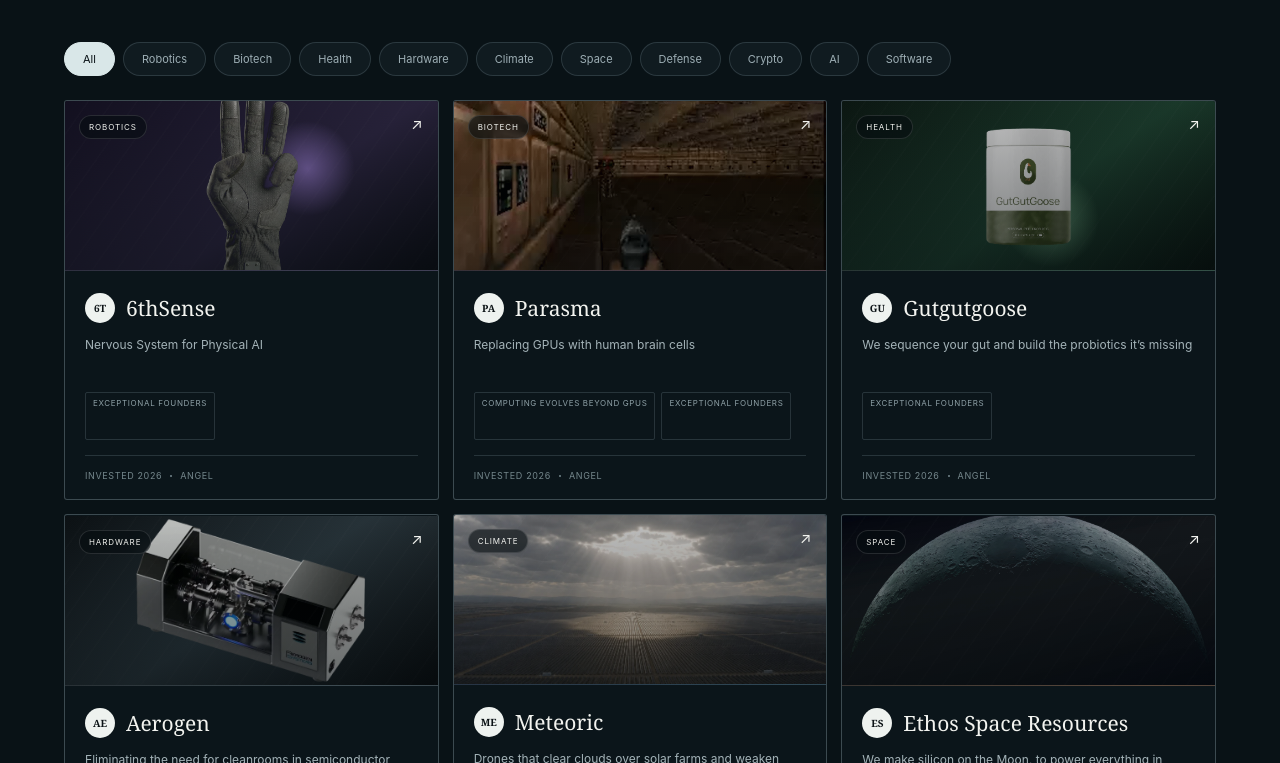
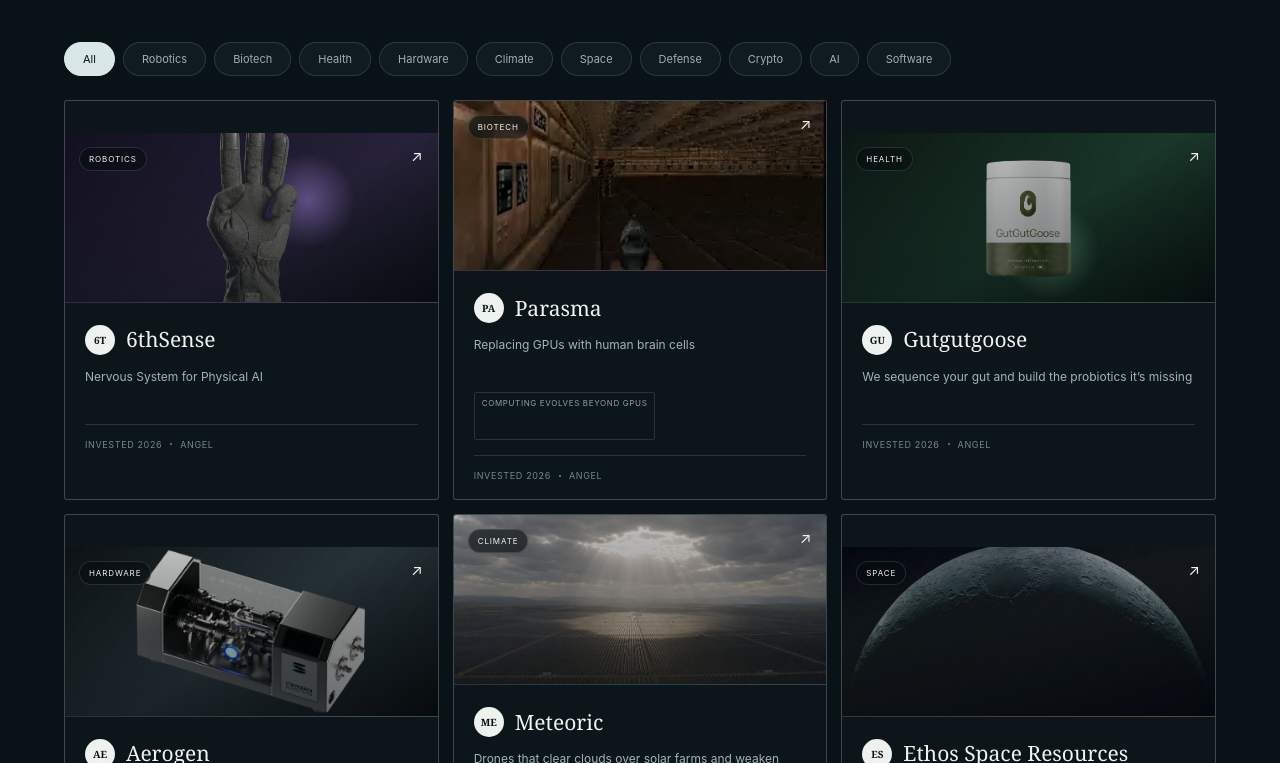
Before and after one commit to BrianLi101/personal-website, a Next.js app: page / in a window 1280 px wide. Shown: the part 1257-2020 px from the top of the page. Built offline with nearby package versions, Linux system fonts and the light colour scheme.

Commit message:
Remove exceptional founders belief and company tags

```diff
--- a/app/globals.css
+++ b/app/globals.css
@@ -62,7 +62,7 @@ button { color: inherit; }
 
 .belief-strip { min-height: 162px; display: grid; grid-template-columns: 142px 1fr 64px; align-items: stretch; padding: 0 clamp(24px, 5vw, 82px); background: #081115; border-bottom: 1px solid var(--line); }
 .strip-label { align-self: center; color: var(--muted); text-transform: uppercase; font-size: 10px; line-height: 1.5; letter-spacing: .14em; }
-.belief-strip-scroll { display: grid; grid-template-columns: repeat(3, minmax(190px, 1fr)); overflow-x: auto; scrollbar-width: none; }
+.belief-strip-scroll { display: grid; grid-auto-flow: column; grid-auto-columns: minmax(190px, 1fr); overflow-x: auto; scrollbar-width: none; }
 .belief-strip-scroll::-webkit-scrollbar { display: none; }
 .belief-strip-scroll a { min-width: 165px; padding: 26px 22px; display: flex; flex-direction: column; justify-content: center; border-left: 1px solid var(--line); transition: background .2s ease; }
 .belief-strip-scroll a:hover { background: rgba(185, 216, 220, .04); }
--- a/data/portfolio.ts
+++ b/data/portfolio.ts
@@ -1,4 +1,4 @@
-export type BeliefId = "climate-economics" | "beyond-gpus" | "exceptional-founders";
+export type BeliefId = "climate-economics" | "beyond-gpus";
 
 export type Belief = {
   id: BeliefId;
@@ -37,11 +37,6 @@ export const beliefs: Belief[] = [
     number: "02",
     motto: "Computing evolves beyond GPUs",
   },
-  {
-    id: "exceptional-founders",
-    number: "03",
-    motto: "Exceptional founders",
-  },
 ];
 
 export const companies: Company[] = [
@@ -52,7 +47,7 @@ export const companies: Company[] = [
     year: "2026",
     stage: "Angel",
     description: "Nervous System for Physical AI",
-    beliefs: ["exceptional-founders"],
+    beliefs: [],
     thesis: "Frontier and robotics labs have an insatiable demand for data right now, but every company is putting cameras on head mounts in factories and selling the data. 6thSense gloves capture force sensor data that can create a model of how objects should be gripped. And it was a product I could see myself using!",
     founderInsight: "When you embed sufficient force sensors into a glove, you can actually model the shape and weight of an object. If you then attach similar force “skin” to a robot, it can interpret the same data whether it has five grip points or two.",
     accent: "violet",
@@ -67,7 +62,7 @@ export const companies: Company[] = [
     year: "2026",
     stage: "Angel",
     description: "Replacing GPUs with human brain cells",
-    beliefs: ["beyond-gpus","exceptional-founders"],
+    beliefs: ["beyond-gpus"],
     thesis: "Chips are still enormously inefficient at computation compared to biology. We’ve already been able to hook up brain cells to recognize images and play games. It’s time to bring those capabilities of forming new neural connections to AI.",
     founderInsight: "The limiting factor in brain-based chips isn’t the size of the cell culture, it is figuring how to effectively use those cells. Cortical Labs has built systems with millions of neurons without being able to effectively leverage them. Truly unlocking brain-based chips requires a tight coupling of the biology and the algorithms.",
     accent: "rose",
@@ -83,7 +78,7 @@ export const companies: Company[] = [
     year: "2026",
     stage: "Angel",
     description: "We sequence your gut and build the probiotics it’s missing",
-    beliefs: ["exceptional-founders"],
+    beliefs: [],
     thesis: "My friend has suffered from long-COVID induced chronic fatigue syndrome and the leading research theories point to disease survival in the gut. The gut is intricately tied to health issues yet finding simple at home testing does not exist. A consumer product that manages to build a foundational model of the gut will be critical in the detection of diseases.",
     founderInsight: "",
     accent: "green",
@@ -96,7 +91,7 @@ export const companies: Company[] = [
     year: "2026",
     stage: "Angel",
     description: "Eliminating the need for cleanrooms in semiconductor manufacturing",
-    beliefs: ["exceptional-founders"],
+    beliefs: [],
     thesis: "As chips get smaller, the impact of each contaminant on a batch of chips grows larger and lowers yield. In order to maintain our pace of semiconductor density, we need a better system than clean rooms and pure nitrogen gas for squeezing out molecular contaminants.",
     founderInsight: "Every tool along the chip fab supply chain from ASML to Applied Materials has an incentive to increase the yield of their machine. The existing market for filtration is a fragmented set of legacy players that are reliant on HEPA filters and pumping costly purified nitrogen into FOUPs.",
     accent: "silver",
@@ -111,7 +106,7 @@ export const companies: Company[] = [
     year: "2026",
     stage: "Angel",
     description: "Drones that clear clouds over solar farms and weaken hurricanes",
-    beliefs: ["climate-economics","exceptional-founders"],
+    beliefs: ["climate-economics"],
     thesis: "After the floods in Nepal, it became increasingly clear that weather modification will become part of our repertoire for dealing with climate change emergencies. But bringing it about will require either decisive action by centralized governments or companies that have figured out an economic model that allows them to fund the development of new technologies.",
     founderInsight: "Creating clouds to reflect sunlight requires dispersing chemicals and questionable economics. Clearing clouds can be done with electricity by charging water droplets and has clear economics of up to 22% of solar farm revenue in many regions.",
     accent: "blue",
@@ -125,7 +120,7 @@ export const companies: Company[] = [
     year: "2026",
     stage: "Angel",
     description: "We make silicon on the Moon, to power everything in space.",
-    beliefs: ["exceptional-founders"],
+    beliefs: [],
     thesis: "If the space economy is going to materialize, then the best way to grow it requires us to leverage resources in space instead of continuously punching holes in the atmosphere. Ross and Bam have been working on this concept for years. They originally raised funding too early and had to lay off their team to stay scrappy. But SpaceX launch capabilities have advanced far enough that the space economy is possible now. This is their life’s work and a hill they will die on.",
     founderInsight: "",
     accent: "amber",
@@ -140,7 +135,7 @@ export const companies: Company[] = [
     year: "2024",
     stage: "Angel",
     description: "Genetically engineered viruses that teach your immune system to kill cancer",
-    beliefs: ["exceptional-founders"],
+    beliefs: [],
     thesis: "",
     founderInsight: "",
     accent: "rose",
@@ -155,7 +150,7 @@ export const companies: Company[] = [
     year: "2025",
     stage: "Angel",
     description: "Quantum-accelerated AI servers",
-    beliefs: ["beyond-gpus","exceptional-founders"],
+    beliefs: ["beyond-gpus"],
     thesis: "Quantum computing is coming but the truth is I have a limited understanding here.\n\nChad and Idalia are simply the best founders to bet on when it comes to this field. I begged them to let me into their round.",
     founderInsight: "Quantum computing is well on its way, but if you fully separate the quantum data centers from the traditional compute you end up with latency issues that reduce your gains. Successfully commercializing quantum computing will take designing custom chips that colocate the quantum and traditional computing models.",
     accent: "violet",
@@ -169,7 +164,7 @@ export const companies: Company[] = [
     year: "2026",
     stage: "Angel",
     description: "A teachable humanoid robot",
-    beliefs: ["exceptional-founders"],
+    beliefs: [],
     thesis: "Don and Kyle previously hacked consumer growth to build an ed tech product reaching tens of thousands of students. Then they pivoted to the biggest challenges they could find and decided to build a humanoid robot in a few months with no expertise. They learn faster and take more shots on goal than any other team I know. I can’t wait to see them bring hardware iteration speed to software.",
     founderInsight: "",
     accent: "silver",
@@ -184,7 +179,7 @@ export const companies: Company[] = [
     year: "2026",
     stage: "Angel",
     description: "Building a neutral, sovereign alternative to Starlink",
-    beliefs: ["exceptional-founders"],
+    beliefs: [],
     thesis: "",
     founderInsight: "",
     accent: "blue",
@@ -198,7 +193,7 @@ export const companies: Company[] = [
     year: "2026",
     stage: "Angel",
     description: "New semiconductors that merge compute and vision",
-    beliefs: ["beyond-gpus","exceptional-founders"],
+    beliefs: ["beyond-gpus"],
     thesis: "",
     founderInsight: "",
     accent: "amber",
@@ -212,7 +207,7 @@ export const companies: Company[] = [
     year: "2026",
     stage: "Angel",
     description: "Lightning fast chips with hardcoded AI models",
-    beliefs: ["beyond-gpus","exceptional-founders"],
+    beliefs: ["beyond-gpus"],
     thesis: "Just as bitcoin mining shifted from GPUs to ASICs, LLMs are going to shift to dedicated hardware that is faster and more energy efficient. Etched and Taalas have already proven that the demand for specialized chips is here and growing rapidly.",
     founderInsight: "Only in 2026 did we get models that were “good enough” to hard code. By quantizing them down, you can design a custom chip hard coded to the model that doesn’t require HBM and eliminates a huge amount of energy usage. There is a section of the market of data center companies that don’t have the dedicated energy contracts to run Nvidia clusters, but are desperate to run less energy hungry chips.",
     accent: "violet",
@@ -257,7 +252,7 @@ export const companies: Company[] = [
     year: "2024",
     stage: "Angel",
     description: "",
-    beliefs: ["exceptional-founders"],
+    beliefs: [],
     thesis: "Sasha once had to help Kyber Protocol get an integration by overcoming a governance vote. She figured out a way to contact nearly every remaining large token holder whale to get them to vote in favor of the proposal. It passed. She has infinite grit and ingenuity. There was no chance I was going to pass on investing in her company.",
     founderInsight: "",
     accent: "green",
@@ -359,7 +354,7 @@ export const companies: Company[] = [
     year: "2025",
     stage: "Angel",
     description: "Stylish glasses all day. A powerful and private ambient computer when you need one.",
-    beliefs: ["exceptional-founders"],
+    beliefs: [],
     thesis: "The Apple Vision Pro proved AR could be beautiful and Meta proved glasses could sell at consumer scale. AR is coming and the advances in AI will make it actually useful. Designing the perfect hardware form factor will take someone with Steve Job’s vision who knows how to ruthlessly cut the unnecessary and demand the impossible.",
     founderInsight: "In order to design something affordable, beautiful, and technically manageable, the best AR experience is to use a colored monocular display on the right lens that is positioned so that you can have a conversation without looking awkward. When I spoke with Tom, every little detail of the design was thought through.",
     accent: "silver",
@@ -417,7 +412,7 @@ export const companies: Company[] = [
     year: "2025",
     stage: "Angel",
     description: "Read, transform, and use onchain data. Sub-second latency, tailored configurations, and always delivered direct to you.",
-    beliefs: ["exceptional-founders"],
+    beliefs: [],
     thesis: "Brock is a cockroach in every sense of the term. This is his baby. Building incredible indexing software is what he absolutely loves to do. And he does whatever it takes to keep the lights on and keep improving his product.",
     founderInsight: "",
     accent: "green",
@@ -484,7 +479,7 @@ export const companies: Company[] = [
     year: "2026",
     stage: "Angel",
     description: "The most productive month of your life.",
-    beliefs: ["exceptional-founders"],
+    beliefs: [],
     thesis: "Don is one of a kind. He has always taught me to think bigger than my own constraints and pulls together his vision from different industries to tell powerful startup stories. There was no way I wasn’t going to invest in the culmination of his experience.",
     founderInsight: "",
     accent: "blue",
@@ -542,7 +537,7 @@ export const companies: Company[] = [
     year: "2021",
     stage: "Angel",
     description: "The developer cloud to prototype and ship AI",
-    beliefs: ["exceptional-founders"],
+    beliefs: [],
     thesis: "Brev is the first angel investment I’ve ever made. I spent half a year living with Nader and Alec and came to know them as beautifully intense founders. Their first company putting tablets in the backs of Ubers failed when CoVID hit but they had the grit to pick up and start over again right away.",
     founderInsight: "",
     accent: "silver",
```
